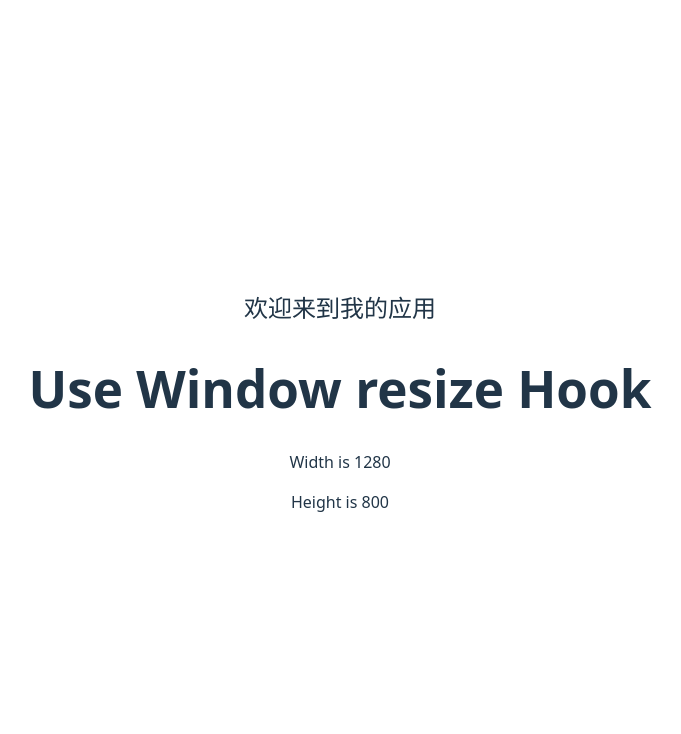
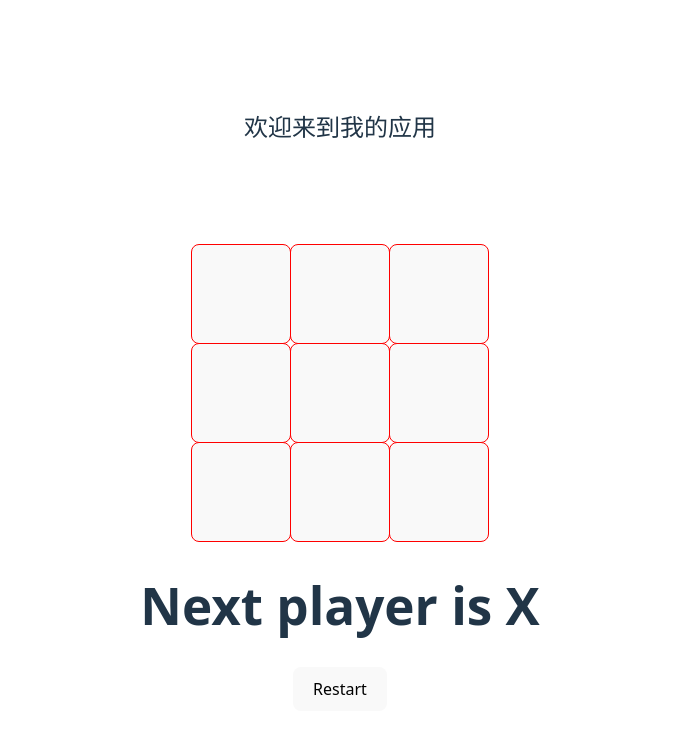
Before and after one commit to ghostborn/reactjs-interview-projects, a React (Vite) app: page / in a window 1280 px wide. Shown: the top 734 px of the page, without its empty margins (300-981 px from the left). Built offline with nearby package versions, Linux system fonts and the light colour scheme.

Commit message:
commit
三子棋牌

```diff
--- a/src/App.jsx
+++ b/src/App.jsx
@@ -17,6 +17,8 @@ import StarRating from "./components/star-rating/StarRating";
 import ScrollToSection from "./components/scroll-to-somewhere/ScrollToSection";
 import ScrollToTopAndBottom from "./components/scroll-to-somewhere/ScrollToTopAndBottom";
 import UseWindowResizeTest from "./components/use-window-resize/test";
+import UseOnclickOutsideTest from "./components/use-outside-click/test";
+import TicTacToe from "./components/tic-tact-toe/TicTacToe";
 
 function App() {
   return (
@@ -41,7 +43,9 @@ function App() {
       {/* <StarRating noOfStars={5} />*/}
       {/* <ScrollToSection />*/}
       {/* <ScrollToTopAndBottom />*/}
-      <UseWindowResizeTest />
+      {/* <UseWindowResizeTest />*/}
+      {/* <UseOnclickOutsideTest />*/}
+      <TicTacToe />
     </div>
   );
 }
--- /dev/null
+++ b/src/components/tic-tact-toe/TicTacToe.jsx
@@ -0,0 +1,94 @@
+// 0 1 2
+// 3 4 5
+// 6 7 8
+
+import { useEffect, useState } from "react";
+import "./style.css"
+
+function Square({ value, onClick }) {
+  return (
+    <button onClick={onClick} className="square">
+      {value}
+    </button>
+  );
+}
+
+export default function TicTacToe() {
+  const [squares, setSquares] = useState(Array(9).fill(""));
+  const [isXTurn, setIsXTurn] = useState(true);
+  const [status, setStatus] = useState("");
+
+  function getWinner(squares) {
+    const winningPatterns = [
+      [0, 1, 2],
+      [3, 4, 5],
+      [6, 7, 8],
+      [2, 5, 8],
+      [0, 4, 8],
+      [2, 4, 6],
+      [0, 3, 6],
+      [1, 4, 7],
+    ];
+
+    for (let i = 0; i < winningPatterns.length; i++) {
+      const [x, y, z] = winningPatterns[i];
+
+      if (
+        squares[x] &&
+        squares[x] === squares[y] &&
+        squares[x] === squares[z]
+      ) {
+        return squares[x];
+      }
+    }
+
+    return null;
+  }
+
+  function handleClick(getCurrentSquare) {
+    let cpySquares = [...squares];
+    if (getWinner(cpySquares) || cpySquares[getCurrentSquare]) return;
+    cpySquares[getCurrentSquare] = isXTurn ? "X" : "O";
+    setIsXTurn(!isXTurn);
+    setSquares(cpySquares);
+  }
+
+  function handleRestart() {
+    setIsXTurn(true);
+    setSquares(Array(9).fill(""));
+  }
+
+  useEffect(() => {
+    if (!getWinner(squares) && squares.every((item) => item !== "")) {
+      setStatus(`This is a draw ! Please restart the game`);
+    } else if (getWinner(squares)) {
+      setStatus(`Winner is ${getWinner(squares)}. Please restart the game`);
+    } else {
+      setStatus(`Next player is ${isXTurn ? "X" : "O"}`);
+    }
+  }, [squares, isXTurn]);
+
+  console.log(squares);
+
+  return (
+    <div className="tic-tac-toe-container">
+      <div className="row">
+        <Square value={squares[0]} onClick={() => handleClick(0)} />
+        <Square value={squares[1]} onClick={() => handleClick(1)} />
+        <Square value={squares[2]} onClick={() => handleClick(2)} />
+      </div>
+      <div className="row">
+        <Square value={squares[3]} onClick={() => handleClick(3)} />
+        <Square value={squares[4]} onClick={() => handleClick(4)} />
+        <Square value={squares[5]} onClick={() => handleClick(5)} />
+      </div>
+      <div className="row">
+        <Square value={squares[6]} onClick={() => handleClick(6)} />
+        <Square value={squares[7]} onClick={() => handleClick(7)} />
+        <Square value={squares[8]} onClick={() => handleClick(8)} />
+      </div>
+      <h1>{status}</h1>
+      <button onClick={handleRestart}>Restart</button>
+    </div>
+  );
+}
--- /dev/null
+++ b/src/components/tic-tact-toe/style.css
@@ -0,0 +1,19 @@
+.tic-tac-toe-container {
+  display: flex;
+  flex-direction: column;
+  align-items: center;
+  margin-top: 100px;
+}
+
+.square {
+  border: 1px solid red;
+  float: left;
+  font-size: 40px;
+  height: 100px;
+  padding: 0px;
+  text-align: center;
+  width: 100px;
+  margin-right: -1px;
+  margin-top: -1px;
+  cursor: pointer;
+}
--- /dev/null
+++ b/src/components/use-outside-click/test.jsx
@@ -0,0 +1,24 @@
+import { useState, useRef } from "react";
+import useOutsideClick from "./useOutsideClick";
+
+export default function UseOnclickOutsideTest() {
+  const [showContent, setShowContent] = useState(false);
+  const ref = useRef();
+  useOutsideClick(ref, () => setShowContent(false));
+
+  return (
+    <div>
+      {showContent ? (
+        <div ref={ref}>
+          <h1>This is a random content</h1>
+          <p>
+            Please click outside of this to close this. It won't close if you
+            click inside of this content
+          </p>
+        </div>
+      ) : (
+        <button onClick={() => setShowContent(true)}>Show Content</button>
+      )}
+    </div>
+  );
+}
```
